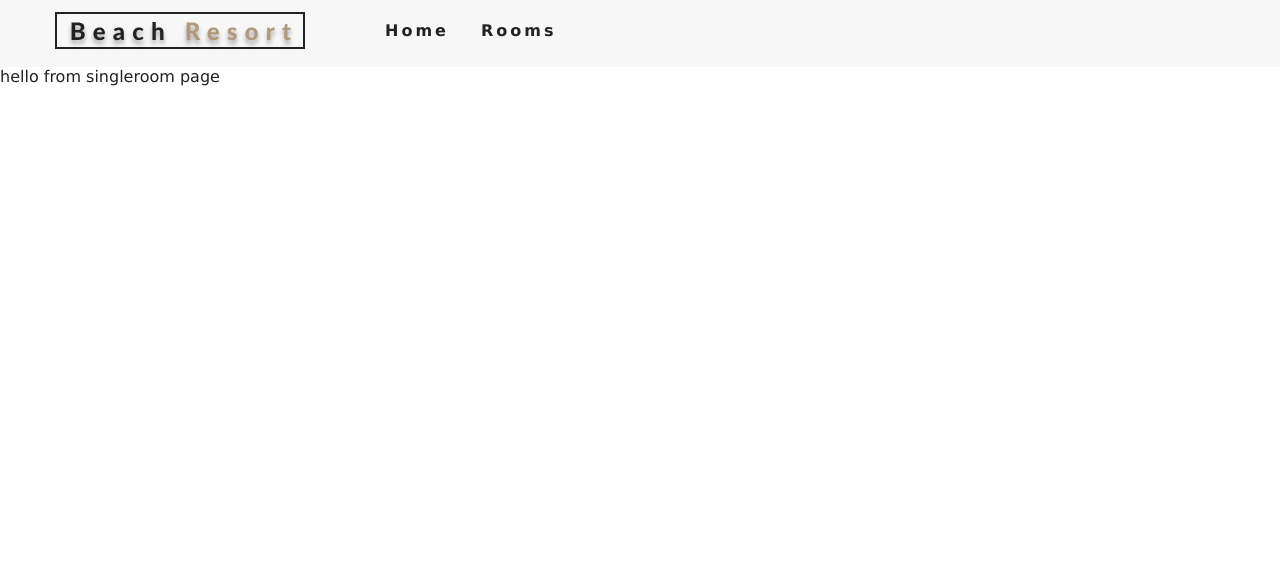
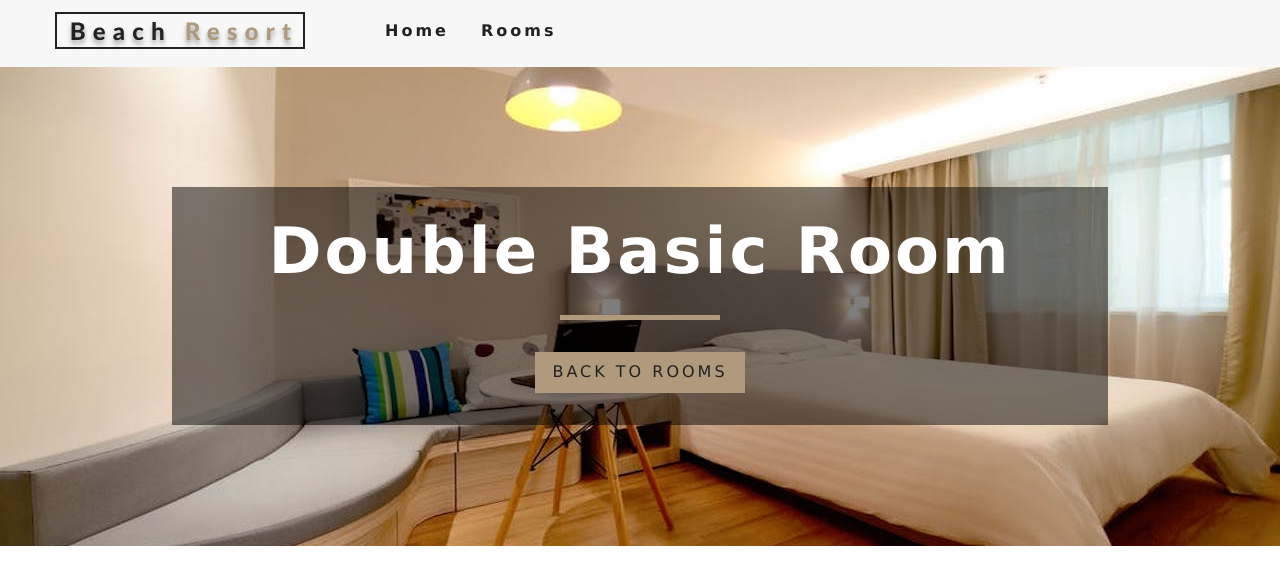
Before and after one commit to gouribhise/beach-resort, a React (Create React App) app: page /rooms/double-basic in a window 1280 px wide. Shown: the top 584 px of the page. Built offline with nearby package versions, Linux system fonts and the light colour scheme.

Commit message:
display single room

```diff
--- a/package.json
+++ b/package.json
@@ -11,6 +11,7 @@
     "react-icons": "^4.2.0",
     "react-router-dom": "^5.3.0",
     "react-scripts": "4.0.3",
+    "styled-components": "^5.3.1",
     "web-vitals": "^1.1.2"
   },
   "scripts": {
--- a/src/context.js
+++ b/src/context.js
@@ -32,9 +32,14 @@
   })
   return tempItems;
 }
+getRoom=(slug)=>{
+  let tempRooms=[...this.state.rooms];
+  const room=tempRooms.find((room)=>room.slug===slug);
+  return room;
+}
    render(){
      return(
-      <RoomContext.Provider value={{...this.state}}>
+      <RoomContext.Provider value={{...this.state,getRoom:this.getRoom}}>
       {this.props.children}
       </RoomContext.Provider>
      )
--- a/src/pages/SingleRoom.js
+++ b/src/pages/SingleRoom.js
@@ -1,9 +1,39 @@
 import React,{Component} from 'react';
+import defaultBcg from '../images/room-1.jpeg';
+import Hero from '../components/Hero'
+import Banner from '../components/Banner';
+import {Link} from 'react-router-dom';
+import {RoomContext} from '../context'
+export default class SingleRoom extends Component{
+  constructor(props){
+    super(props);
+  this.state={
+    slug:this.props.match.params.slug,
+    defaultBcg
+  }
+  }
+  static contextType=RoomContext;
+  componentDidMount(){
 
-export default class SingleRoom extends Component{
+  }
   render(){
+    const{getRoom}=this.context;
+    const room=getRoom(this.state.slug)
+    if(!room){
+      return <div className="error">
+         <h3>no such room could be found</h3>
+         <Link to="/rooms" className="btn-primary"> back to rooms</Link>
+      </div>
+    }
+    const {name,description,capacity,size,price,extras,breakfast,pets,images}=room
     return(
-      <div>hello from singleroom page</div>
+      <Hero hero="roomsHero">
+         <Banner title={`${name} room`}>
+            <Link to="/rooms" className="btn-primary">
+            back to rooms
+            </Link>
+         </Banner>
+      </Hero>
     )
   }
 }
```
Also changed, not shown: src/components/StyledHero.js (added), 1 other file (tests, documents, lock files or other folders).
